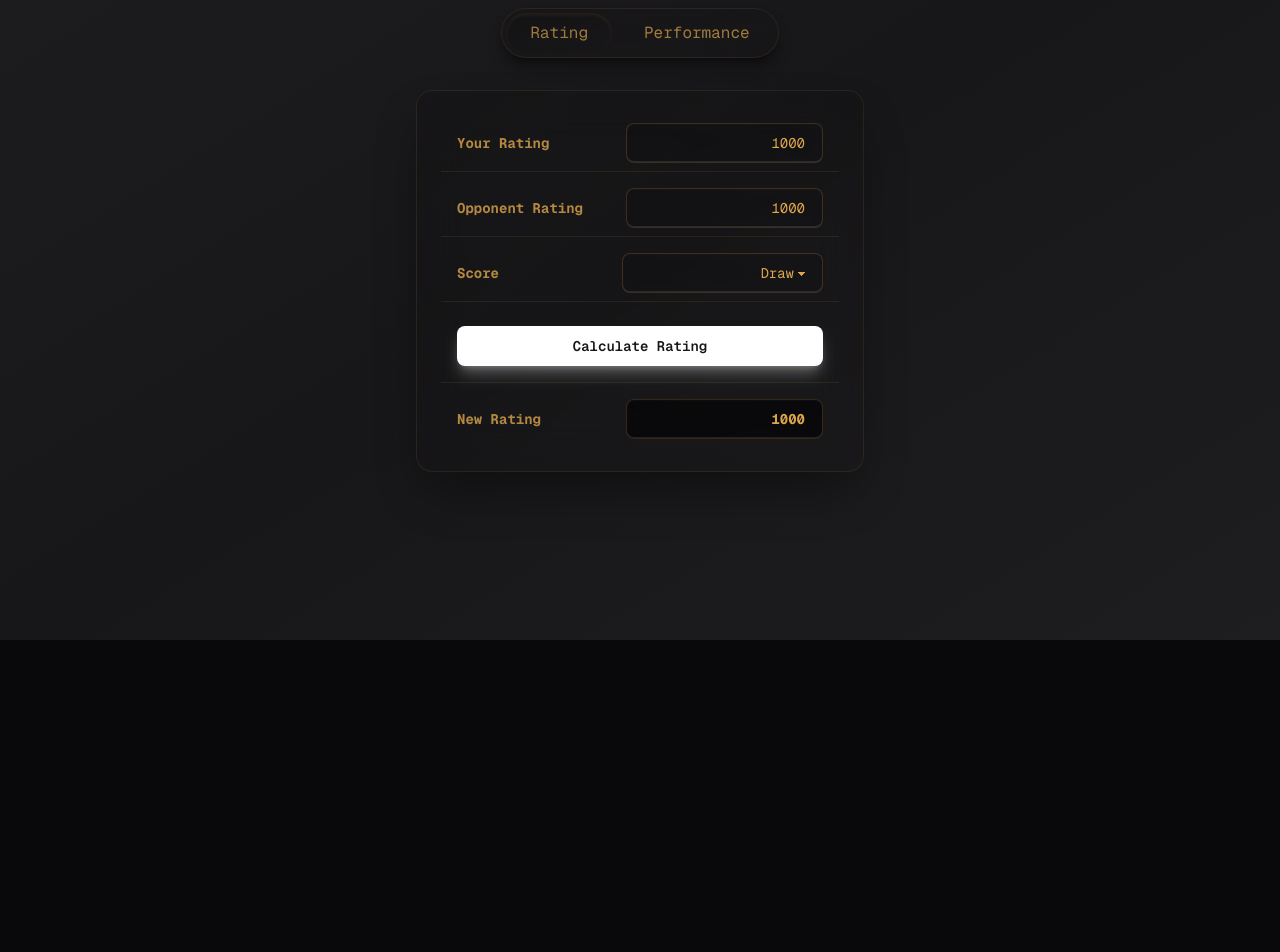
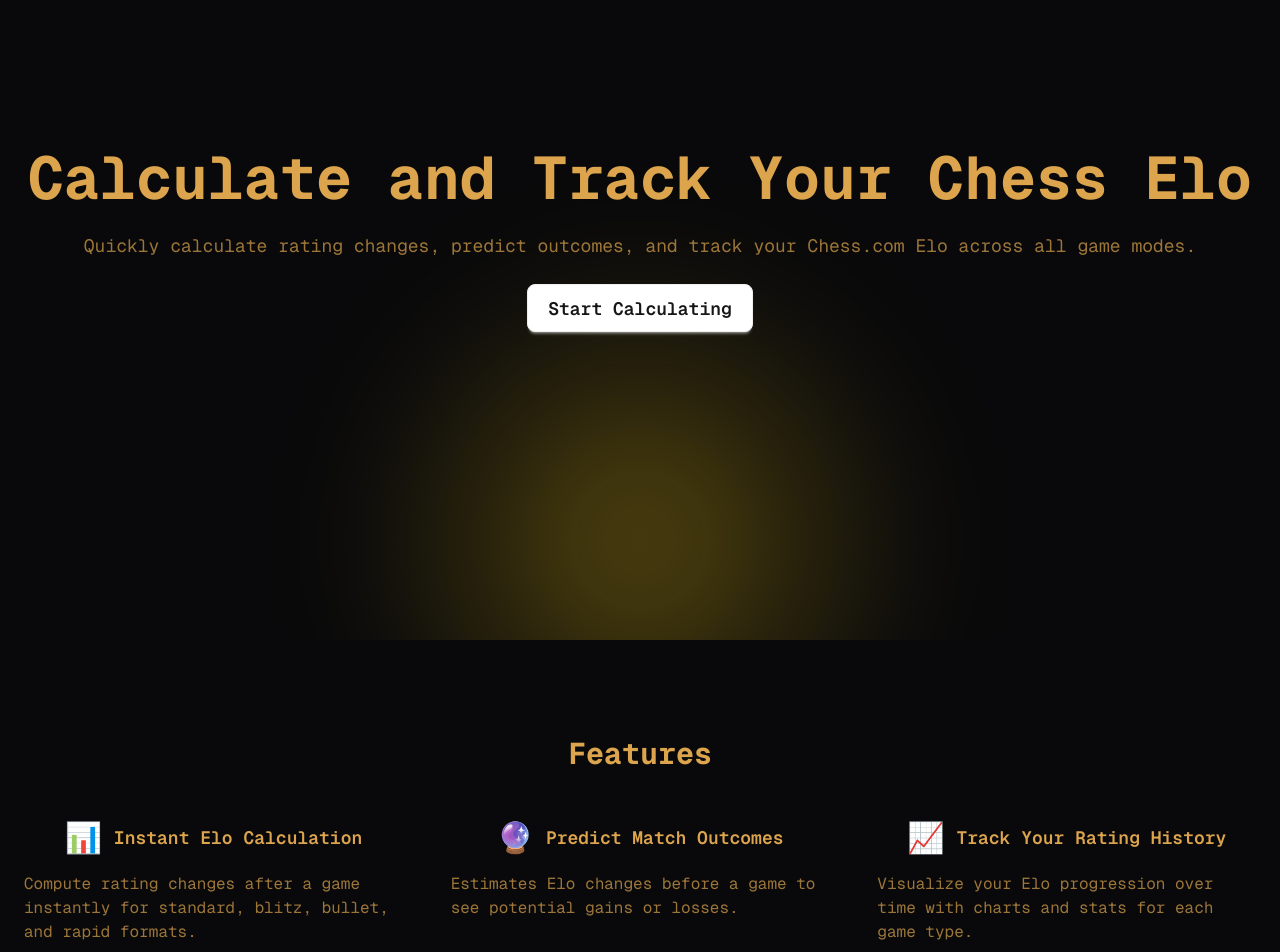
Before and after one commit to hieudoanm/chess.elo, a Next.js app in the folder packages/app/: page / in a window 1280 px wide. Shown: the part 160-1112 px from the top of the page. Before the commit the page ends 800 px from the top, so only its background shows below. Built offline with nearby package versions, Linux system fonts and the light colour scheme.

Commit message:
update home page

```diff
--- a/packages/app/src/pages/index.tsx
+++ b/packages/app/src/pages/index.tsx
@@ -1,311 +1,83 @@
 import {
-	calculatePerformance,
-	calculateRating,
-	Score,
-	TimeClass,
-} from '@chess/elo';
-import type { NextPage } from 'next';
-import { useState } from 'react';
+	LandingContent,
+	LandingTemplate,
+} from '@elo/templates/LandingTemplate';
+import { NextPage } from 'next';
 
-/* ---------------- Shared Luxury Glass ---------------- */
-
-const glassCard = `
-card w-full max-w-md
-border border-base-content/10
-bg-gradient-to-br
-from-base-100/15
-via-base-100/5
-to-transparent
-backdrop-blur-xl
-shadow-2xl shadow-black/40
-hover:shadow-black/60
-transition-shadow
-`;
-
-const glassInner = 'card-body divide-y divide-base-content/10';
-
-const glassInput =
-	'input input-bordered w-full bg-base-100/10 backdrop-blur focus:bg-base-100/20';
-
-const glassSelect =
-	'select select-bordered bg-base-100/10 backdrop-blur focus:bg-base-100/20';
-
-const glassBtn = `
-btn w-full
-bg-primary
-text-primary-content
-border border-primary/40
-shadow-lg shadow-primary/30
-hover:bg-primary-focus
-hover:shadow-primary/40
-active:scale-[0.98]
-transition-all duration-200
-`;
-
-/* ---------------- Rating Component ---------------- */
-
-type Formula = {
-	ratingPlayer: number;
-	ratingOpponent: number;
-	ratingNew: number;
-	score: Score;
-	timeClass: TimeClass;
-	lessThan30Games: boolean;
-	overRating2400: boolean;
-	overAge18: boolean;
+const content: LandingContent = {
+	navbar: {
+		title: 'ChessElo',
+		buttonText: 'Open App',
+		buttonHref: '/app',
+	},
+	hero: {
+		title: 'Calculate and Track Your Chess Elo',
+		tagline:
+			'Quickly calculate rating changes, predict outcomes, and track your Chess.com Elo across all game modes.',
+		buttonText: 'Start Calculating',
+		buttonHref: '/app',
+	},
+	features: {
+		title: 'Features',
+		items: [
+			{
+				id: 'elo-calculation',
+				emoji: '📊',
+				title: 'Instant Elo Calculation',
+				description:
+					'Compute rating changes after a game instantly for standard, blitz, bullet, and rapid formats.',
+			},
+			{
+				id: 'predict-outcomes',
+				emoji: '🔮',
+				title: 'Predict Match Outcomes',
+				description:
+					'Estimates Elo changes before a game to see potential gains or losses.',
+			},
+			{
+				id: 'rating-history',
+				emoji: '📈',
+				title: 'Track Your Rating History',
+				description:
+					'Visualize your Elo progression over time with charts and stats for each game type.',
+			},
+			{
+				id: 'privacy-first',
+				emoji: '🔒',
+				title: 'Privacy First',
+				description:
+					'All calculations are done locally. Your data is never uploaded or stored remotely.',
+			},
+			{
+				id: 'multi-device',
+				emoji: '📱',
+				title: 'Multi-Device Ready',
+				description:
+					'Use it on desktops, tablets, or phones with responsive design and synced settings.',
+			},
+			{
+				id: 'export-results',
+				emoji: '💾',
+				title: 'Export Results',
+				description:
+					'Save Elo calculations and charts as PDFs or images to share with friends or review later.',
+			},
+		],
+	},
+	cta: {
+		title: 'Start Tracking Your Chess Elo Today',
+		description:
+			'Calculate, predict, and monitor your ratings securely and instantly. No signup required.',
+		buttonText: 'Open ChessElo',
+		buttonHref: '/app',
+	},
+	footer: {
+		name: 'ChessElo',
+	},
 };
 
-const RatingTab = () => {
-	const [formula, setFormula] = useState<Formula>({
-		ratingPlayer: 1000,
-		ratingOpponent: 1000,
-		ratingNew: 1000,
-		score: Score.DRAW,
-		timeClass: TimeClass.CLASSICAL,
-		lessThan30Games: false,
-		overRating2400: false,
-		overAge18: true,
-	});
-
-	return (
-		<div className={glassCard}>
-			<div className={glassInner}>
-				{/* Player Rating */}
-				<div className="flex items-center gap-2 px-4 py-2">
-					<label
-						htmlFor="your-rating"
-						className="text-base-content/80 w-xs text-sm font-bold">
-						Your Rating
-					</label>
-					<input
-						id="your-rating"
-						type="number"
-						className={`${glassInput} text-right`}
-						value={formula.ratingPlayer}
-						onChange={(e) =>
-							setFormula({
-								...formula,
-								ratingPlayer: Number.parseInt(e.target.value, 10),
-							})
-						}
-					/>
-				</div>
-
-				{/* Opponent */}
-				<div className="flex items-center gap-2 px-4 py-2">
-					<label
-						htmlFor="opponent-rating"
-						className="text-base-content/80 w-xs text-sm font-bold">
-						Opponent Rating
-					</label>
-					<input
-						id="opponent-rating"
-						type="number"
-						className={`${glassInput} text-right`}
-						value={formula.ratingOpponent}
-						onChange={(e) =>
-							setFormula({
-								...formula,
-								ratingOpponent: Number.parseInt(e.target.value, 10),
-							})
-						}
-					/>
-				</div>
-
-				{/* Score */}
-				<div className="flex items-center gap-2 px-4 py-2">
-					<label
-						htmlFor="score"
-						className="text-base-content/80 w-xs text-sm font-bold">
-						Score
-					</label>
-					<select
-						id="score"
-						className={`${glassSelect} w-full text-right`}
-						value={formula.score}
-						onChange={(e) =>
-							setFormula({
-								...formula,
-								score: Number.parseFloat(e.target.value) as Score,
-							})
-						}>
-						<option value={Score.WIN}>Win</option>
-						<option value={Score.DRAW}>Draw</option>
-						<option value={Score.LOSS}>Loss</option>
-					</select>
-				</div>
-
-				{/* Calculate */}
-				<div className="p-4">
-					<button
-						className={glassBtn}
-						onClick={() => {
-							const ratingNew = calculateRating(formula);
-							setFormula((p) => ({ ...p, ratingNew }));
-						}}>
-						Calculate Rating
-					</button>
-				</div>
-
-				{/* Result */}
-				<div className="flex items-center gap-2 px-4 py-2">
-					<label
-						htmlFor="new-rating"
-						className="text-base-content/80 w-xs text-sm font-bold">
-						New Rating
-					</label>
-					<input
-						id="new-rating"
-						type="number"
-						className="input input-bordered from-base-100/20 via-base-100/10 w-full bg-gradient-to-br to-transparent text-right font-bold backdrop-blur"
-						value={formula.ratingNew}
-						readOnly
-					/>
-				</div>
-			</div>
-		</div>
-	);
-};
-
-/* ---------------- Performance Tab ---------------- */
-
-type GameRow = {
-	ratingOpponent: number;
-	score: Score;
-};
-
-const PerformanceTab = () => {
-	const [games, setGames] = useState<GameRow[]>([
-		{ ratingOpponent: 1800, score: Score.WIN },
-	]);
-
-	const [performance, setPerformance] = useState<number>(0);
-
-	const updateGame = (index: number, field: keyof GameRow, value: any) => {
-		const copy = [...games];
-		copy[index] = { ...copy[index], [field]: value };
-		setGames(copy);
-	};
-
-	return (
-		<div className={glassCard}>
-			<div className="card-body gap-4">
-				{games.map((g, i) => (
-					<div key={i} className="flex gap-2">
-						<input
-							type="number"
-							className={glassInput}
-							value={g.ratingOpponent}
-							onChange={(e) =>
-								updateGame(
-									i,
-									'ratingOpponent',
-									Number.parseInt(e.target.value, 10),
-								)
-							}
-						/>
-
-						<select
-							className={glassSelect}
-							value={g.score}
-							onChange={(e) =>
-								updateGame(i, 'score', Number.parseFloat(e.target.value))
-							}>
-							<option value={Score.WIN}>Win</option>
-							<option value={Score.DRAW}>Draw</option>
-							<option value={Score.LOSS}>Loss</option>
-						</select>
-					</div>
-				))}
-
-				<button
-					className="btn btn-outline btn-sm border-base-content/20 bg-base-100/10 hover:bg-base-100/20 backdrop-blur"
-					onClick={() =>
-						setGames([...games, { ratingOpponent: 1800, score: Score.DRAW }])
-					}>
-					Add Game
-				</button>
-
-				<button
-					className={glassBtn}
-					onClick={() => setPerformance(calculatePerformance({ games }))}>
-					Calculate Performance
-				</button>
-
-				<input
-					type="number"
-					className="input input-bordered from-base-100/20 via-base-100/10 bg-gradient-to-br to-transparent text-center font-bold backdrop-blur"
-					value={performance}
-					readOnly
-				/>
-			</div>
-		</div>
-	);
-};
-
-/* ---------------- Page ---------------- */
-
 const HomePage: NextPage = () => {
-	const [tab, setTab] = useState<'rating' | 'performance'>('rating');
-
-	const tabBase = `
-	relative overflow-hidden
-	rounded-full px-6 py-2
-	text-base-content/70
-	transition-all duration-300
-	hover:text-base-content
-	`;
-
-	const tabActive = `
-	bg-gradient-to-br from-base-100/30 via-base-100/10 to-transparent
-	text-base-content
-	shadow-inner shadow-base-content/10
-	`;
-
-	return (
-		<div className="from-base-300 via-base-200 to-base-300 flex min-h-screen w-screen flex-col items-center justify-center gap-8 bg-gradient-to-br p-8">
-			{/* Floating Luxury Glass Tabs */}
-			<div className="border-base-content/10 from-base-100/10 via-base-100/5 relative flex gap-2 rounded-full border bg-gradient-to-br to-transparent p-1 shadow-lg shadow-black/40 backdrop-blur-xl">
-				{/* Rating */}
-				<button
-					className={`${tabBase} ${tab === 'rating' ? tabActive : ''}`}
-					onClick={() => setTab('rating')}>
-					<span className="relative z-10">Rating</span>
-
-					{tab === 'rating' && (
-						<span className="via-base-content/20 pointer-events-none absolute inset-0 -translate-x-full animate-[shine_2.5s_linear_infinite] bg-gradient-to-r from-transparent to-transparent" />
-					)}
-				</button>
-
-				{/* Performance */}
-				<button
-					className={`${tabBase} ${tab === 'performance' ? tabActive : ''}`}
-					onClick={() => setTab('performance')}>
-					<span className="relative z-10">Performance</span>
-
-					{tab === 'performance' && (
-						<span className="via-base-content/20 pointer-events-none absolute inset-0 -translate-x-full animate-[shine_2.5s_linear_infinite] bg-gradient-to-r from-transparent to-transparent" />
-					)}
-				</button>
-			</div>
-
-			{/* Content */}
-			{tab === 'rating' && <RatingTab />}
-			{tab === 'performance' && <PerformanceTab />}
-
-			{/* Shine Keyframes */}
-			<style jsx global>{`
-				@keyframes shine {
-					0% {
-						transform: translateX(-120%);
-					}
-					100% {
-						transform: translateX(220%);
-					}
-				}
-			`}</style>
-		</div>
-	);
+	return <LandingTemplate content={content} />;
 };
 
 export default HomePage;
```
Also changed, not shown: 6 other files (tests, documents, lock files or other folders).
